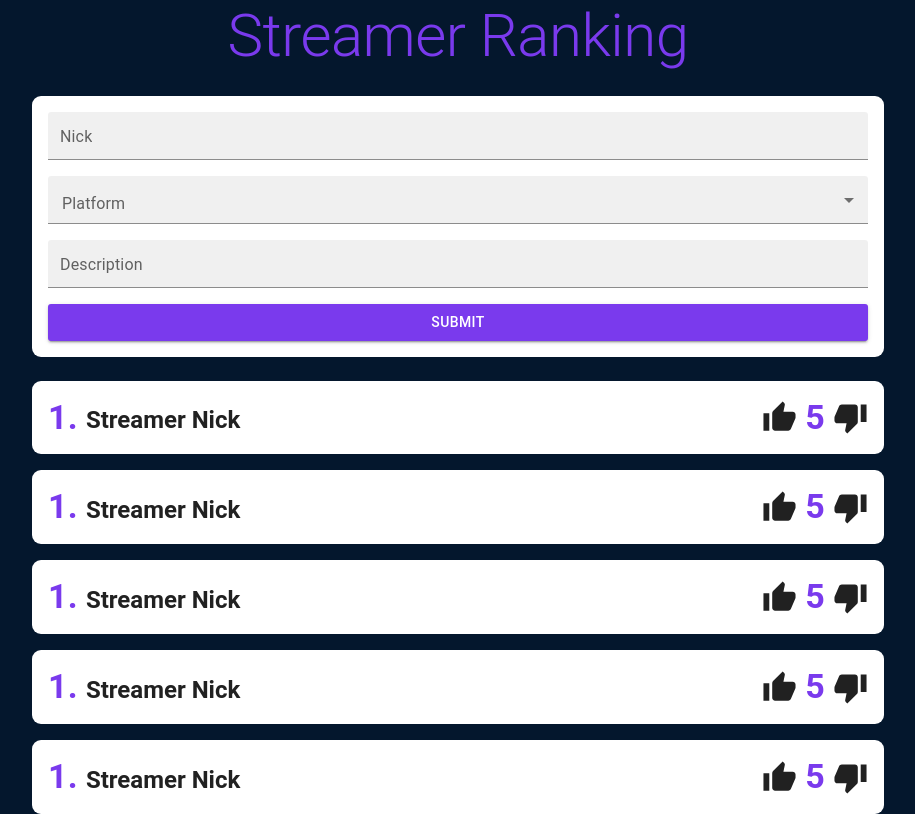
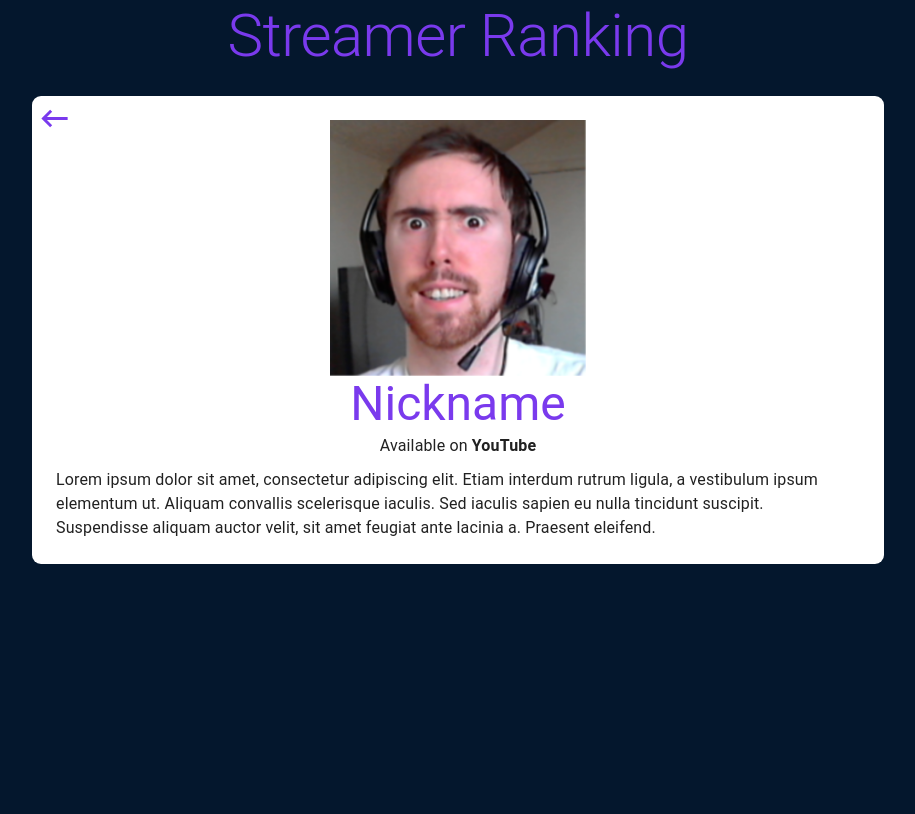
Before and after one commit to michalmankiewicz/streamer-rank, a React (Vite) app in the folder client/: page /1 in a window 1280 px wide. Shown: the whole page, without its empty margins (182-1097 px from the left). Built offline with nearby package versions, Linux system fonts and the light colour scheme.

Commit message:
feat: Details page and basiv routing implemented

```diff
--- a/client/package.json
+++ b/client/package.json
@@ -15,7 +15,8 @@
     "@mui/icons-material": "^5.11.16",
     "@mui/material": "^5.13.6",
     "react": "^18.2.0",
-    "react-dom": "^18.2.0"
+    "react-dom": "^18.2.0",
+    "react-router-dom": "^6.14.0"
   },
   "devDependencies": {
     "@types/react": "^18.0.37",
--- a/client/src/App.tsx
+++ b/client/src/App.tsx
@@ -1,6 +1,10 @@
 import { Typography, Container, Stack } from '@mui/material';
 import AddStreamerForm from './components/Form/AddStreamerForm';
 import StreamerList from './components/List/StreamerList';
+import { BrowserRouter, Routes, Route } from 'react-router-dom';
+
+import Home from './pages/Home';
+import Details from './pages/Details';
 
 function App() {
   return (
@@ -9,8 +13,12 @@ function App() {
         <Typography textAlign="center" color="primary" variant="h2">
           Streamer Ranking
         </Typography>
-        <AddStreamerForm />
-        <StreamerList />
+        <BrowserRouter>
+          <Routes>
+            <Route index path="/" element={<Home />} />
+            <Route path="/:id" element={<Details />} />
+          </Routes>
+        </BrowserRouter>
       </Stack>
     </Container>
   );
--- /dev/null
+++ b/client/src/components/StreamerDetails/StreamerDetails.tsx
@@ -0,0 +1,56 @@
+import {
+  Box,
+  Button,
+  FormControl,
+  InputLabel,
+  MenuItem,
+  Select,
+  TextField,
+  useTheme,
+  Typography,
+  colors,
+  Link,
+} from '@mui/material';
+import { KeyboardBackspace } from '@mui/icons-material';
+
+import streamerImage from '../../assets/streamer.png';
+
+import React from 'react';
+import { useNavigate } from 'react-router-dom';
+
+function StreamerDetails() {
+  const theme = useTheme();
+  const navigate = useNavigate();
+
+  return (
+    <Box
+      display="flex"
+      alignItems="center"
+      flexDirection="column"
+      sx={{ backgroundColor: '#fff', p: 3, position: 'relative' }}
+      borderRadius={theme.shape.borderRadius}
+    >
+      <Box width="16rem" component="img" src={streamerImage} />
+      <Typography variant="h3" color="primary">
+        Nickname
+      </Typography>
+      <Typography variant="subtitle1" mb={1}>
+        Available on <strong color="primary">YouTube</strong>
+      </Typography>
+      <Typography variant="body1">
+        Lorem ipsum dolor sit amet, consectetur adipiscing elit. Etiam interdum rutrum ligula, a
+        vestibulum ipsum elementum ut. Aliquam convallis scelerisque iaculis. Sed iaculis sapien eu
+        nulla tincidunt suscipit. Suspendisse aliquam auctor velit, sit amet feugiat ante lacinia a.
+        Praesent eleifend.
+      </Typography>
+      <Link
+        onClick={() => navigate('/')}
+        sx={{ position: 'absolute', left: 5, top: 5, '&:hover': { cursor: 'pointer' } }}
+      >
+        <KeyboardBackspace fontSize="large" />
+      </Link>
+    </Box>
+  );
+}
+
+export default StreamerDetails;
--- /dev/null
+++ b/client/src/pages/Details.tsx
@@ -0,0 +1,8 @@
+import React from 'react';
+import StreamerDetails from '../components/StreamerDetails/StreamerDetails';
+
+function Details() {
+  return <StreamerDetails />;
+}
+
+export default Details;
--- /dev/null
+++ b/client/src/pages/Home.tsx
@@ -0,0 +1,14 @@
+import React from 'react';
+import AddStreamerForm from '../components/Form/AddStreamerForm';
+import StreamerList from '../components/List/StreamerList';
+
+function Home() {
+  return (
+    <>
+      <AddStreamerForm />
+      <StreamerList />
+    </>
+  );
+}
+
+export default Home;
```
Also changed, not shown: client/src/assets/streamer.png (added), 1 other file (tests, documents, lock files or other folders).
